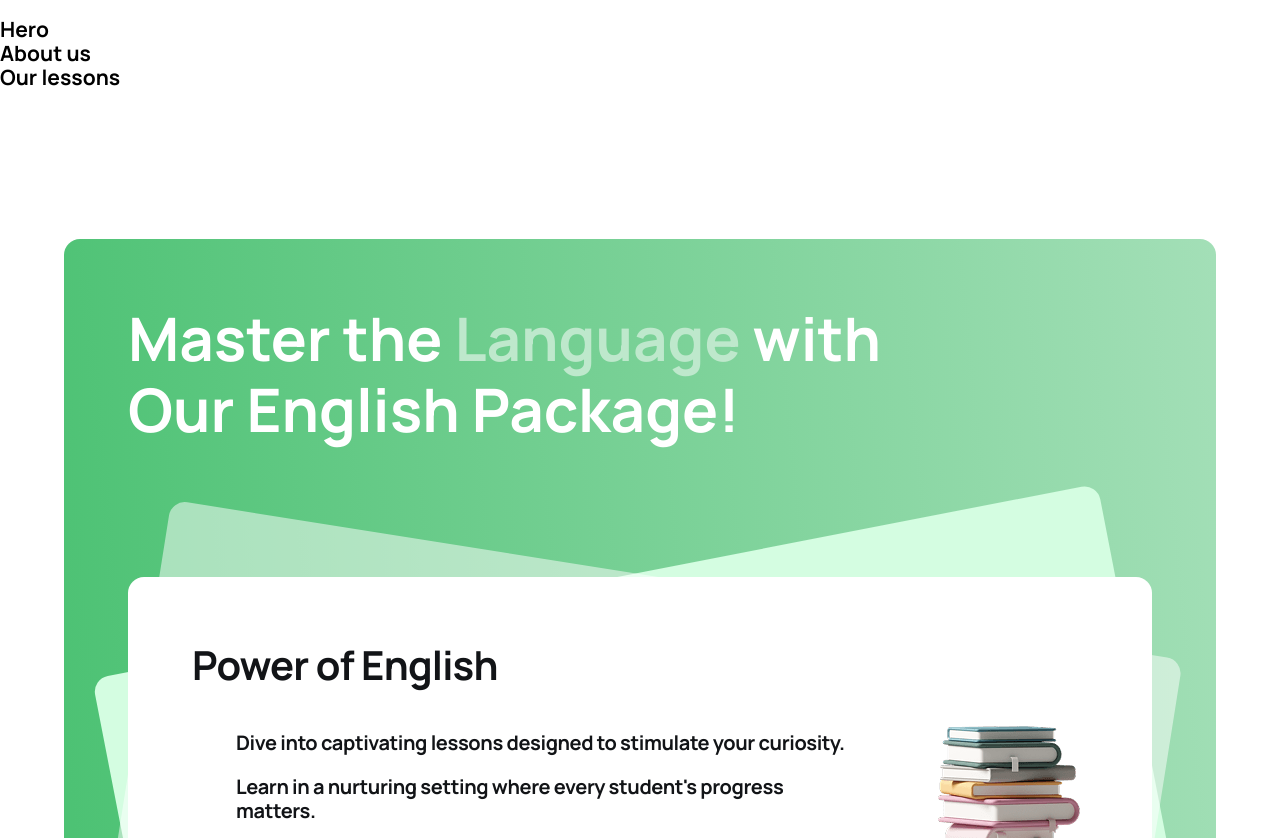
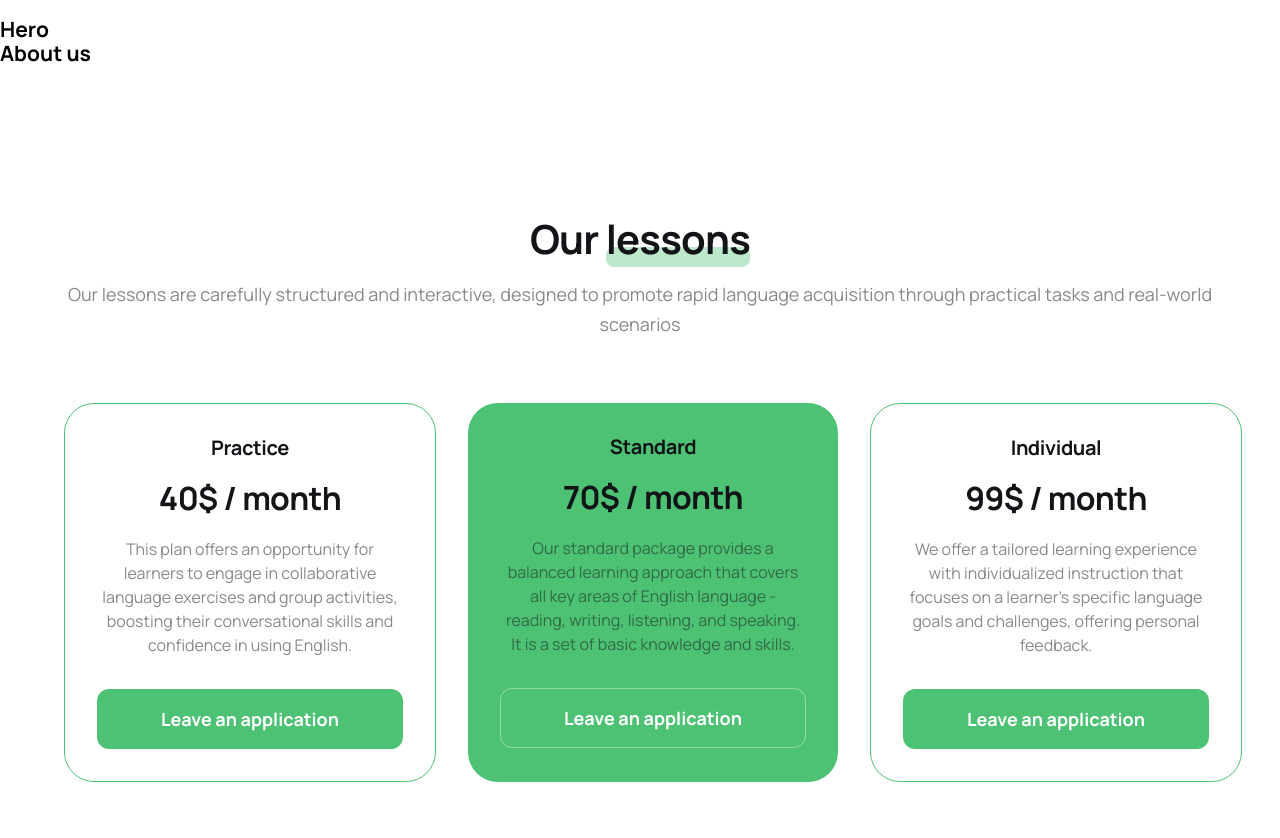
Before and after one commit to AvalianY/lingua-coders-team, a website built with Vite: page src/index.html in a window 1280 px wide. Shown: the part 67-905 px from the top of the page. Built offline with nearby package versions, Linux system fonts and the light colour scheme.

Commit message:
Revert "Revert "Our lessons""

```diff
--- a/src/css/our-lessons.css
+++ b/src/css/our-lessons.css
@@ -1,2 +1,181 @@
 #our-lessons {
+  .lessons-title {
+    font-weight: 700;
+    font-size: 32px;
+    line-height: 1.13;
+    letter-spacing: -0.02em;
+    text-align: center;
+    color: var(--black);
+    margin-bottom: 16px;
+  }
+
+  .lessons-accent {
+    position: relative;
+    z-index: -1;
+  }
+
+  .lessons-accent::after {
+    content: '';
+    position: absolute;
+    left: 0;
+    bottom: 2px;
+
+    width: 100%;
+    height: 12px;
+
+    background-color: #bee8cc;
+    border-radius: 8px;
+
+    z-index: -1;
+  }
+
+  .lessons-text {
+    font-weight: 400;
+    font-size: 14px;
+    line-height: 1.71;
+    text-align: center;
+    color: rgba(18, 20, 23, 0.5);
+    margin-bottom: 40px;
+  }
+
+  .lessons-list {
+    display: flex;
+    flex-direction: column;
+    gap: 20px;
+  }
+
+  .lessons-item {
+    background-color: var(--white);
+    border: 1px solid var(--green);
+    border-radius: 16px;
+  }
+
+  .lessons-item:nth-child(even) {
+    background-color: var(--green);
+    border: none;
+  }
+
+  .lessons-item-box {
+    display: flex;
+    flex-direction: column;
+    align-items: center;
+
+    padding: 40px 20px;
+  }
+
+  .lessons-item-title {
+    font-weight: 700;
+    font-size: 20px;
+    line-height: 1.2;
+    letter-spacing: -0.02em;
+    text-align: center;
+    color: var(--black);
+
+    margin-bottom: 16px;
+  }
+
+  .lessons-item-price {
+    font-weight: 700;
+    font-size: 32px;
+    line-height: 1.13;
+    letter-spacing: -0.02em;
+    text-align: center;
+    color: var(--black);
+    margin-bottom: 40px;
+  }
+
+  .lessons-item-text {
+    font-weight: 400;
+    font-size: 14px;
+    line-height: 1.71;
+
+    width: 100%;
+    text-align: center;
+    color: rgba(18, 20, 23, 0.5);
+
+    margin-bottom: 20px;
+  }
+
+  @media screen and (min-width: 768px) {
+    .lessons-title {
+      font-size: 32px;
+      line-height: 1.2;
+    }
+
+    .lessons-accent::after {
+      bottom: -5px;
+      height: 20px;
+    }
+
+    .lessons-text {
+      font-size: 18px;
+      line-height: 1.67;
+
+      margin-bottom: 64px;
+    }
+
+    .lessons-list {
+      flex-direction: row;
+      flex-wrap: wrap;
+      gap: 32px 32px;
+    }
+
+    .lessons-item {
+      width: calc((100% - 32px) / 2);
+    }
+
+    .lessons-item {
+      border-radius: 30px;
+    }
+
+    .lessons-item-box {
+      padding: 32px 16px;
+    }
+
+    .lessons-item-price {
+      line-height: 1.38;
+      margin-bottom: 32px;
+    }
+
+    .lessons-item-text {
+      font-size: 16px;
+      line-height: 1.5;
+
+      margin-bottom: 32px;
+    }
+
+    .button-secondary {
+      border-color: var(--white-40);
+      background-color: transparent;
+    }
+
+    .button-secondary:hover,
+    .button-secondary:focus {
+      color: var(--green);
+      background-color: var(--white);
+    }
+  }
+
+  @media screen and (min-width: 1280px) {
+    .lessons-title {
+      font-size: 40px;
+    }
+
+    .lessons-accent::after {
+      bottom: -1px;
+    }
+
+    .lessons-list {
+      flex-wrap: nowrap;
+      gap: 32px;
+    }
+
+    .lessons-item-box {
+      padding: 32px 32px;
+    }
+
+    .lessons-item-price {
+      margin-bottom: 16px;
+    }
+  }
 }
--- a/src/partials/our-lessons.html
+++ b/src/partials/our-lessons.html
@@ -1,3 +1,65 @@
-<section id="our-lessons">
-  <h1>Our lessons</h1>
+<section id="our-lessons" class="section">
+  <div class="container lessons-container">
+    <h2 class="lessons-title">
+      Our <span class="lessons-accent">lessons</span>
+    </h2>
+    <p class="lessons-text">
+      Our lessons are carefully structured and interactive, designed to promote
+      rapid language acquisition through practical tasks and real-world
+      scenarios
+    </p>
+    <ul class="lessons-list">
+      <li class="lessons-item">
+        <div class="lessons-item-box">
+          <h3 class="lessons-item-title">Practice</h3>
+          <p class="lessons-item-price">40$ / month</p>
+          <p class="lessons-item-text">
+            This plan offers an opportunity for learners to engage in
+            collaborative language exercises and group activities, boosting
+            their conversational skills and confidence in using English.
+          </p>
+          <button
+            class="button button-primary lessons-item-button"
+            type="button"
+          >
+            Leave an application
+          </button>
+        </div>
+      </li>
+      <li class="lessons-item">
+        <div class="lessons-item-box">
+          <h3 class="lessons-item-title">Standard</h3>
+          <p class="lessons-item-price">70$ / month</p>
+          <p class="lessons-item-text">
+            Our standard package provides a balanced learning approach that
+            covers all key areas of English language - reading, writing,
+            listening, and speaking. It is a set of basic knowledge and skills.
+          </p>
+          <button
+            class="button button-secondary lessons-item-button"
+            type="button"
+          >
+            Leave an application
+          </button>
+        </div>
+      </li>
+      <li class="lessons-item">
+        <div class="lessons-item-box">
+          <h3 class="lessons-item-title">Individual</h3>
+          <p class="lessons-item-price">99$ / month</p>
+          <p class="lessons-item-text">
+            We offer a tailored learning experience with individualized
+            instruction that focuses on a learner's specific language goals and
+            challenges, offering personal feedback.
+          </p>
+          <button
+            class="button button-primary lessons-item-button"
+            type="button"
+          >
+            Leave an application
+          </button>
+        </div>
+      </li>
+    </ul>
+  </div>
 </section>
```
